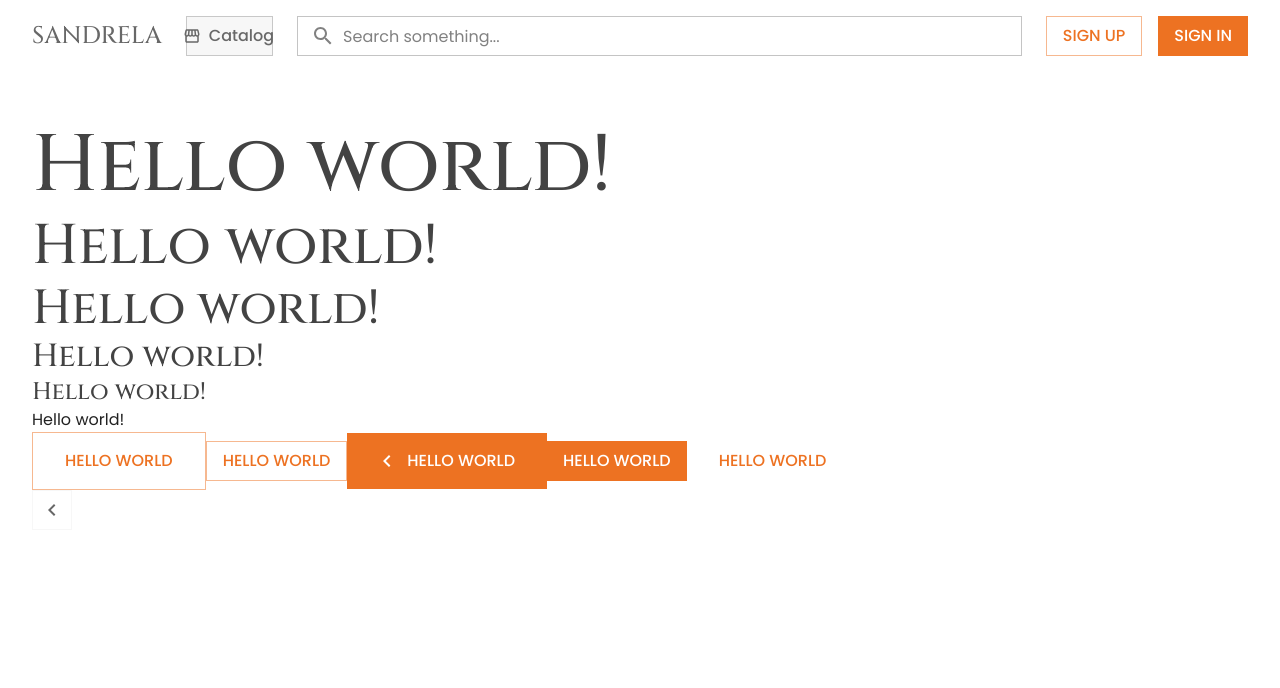
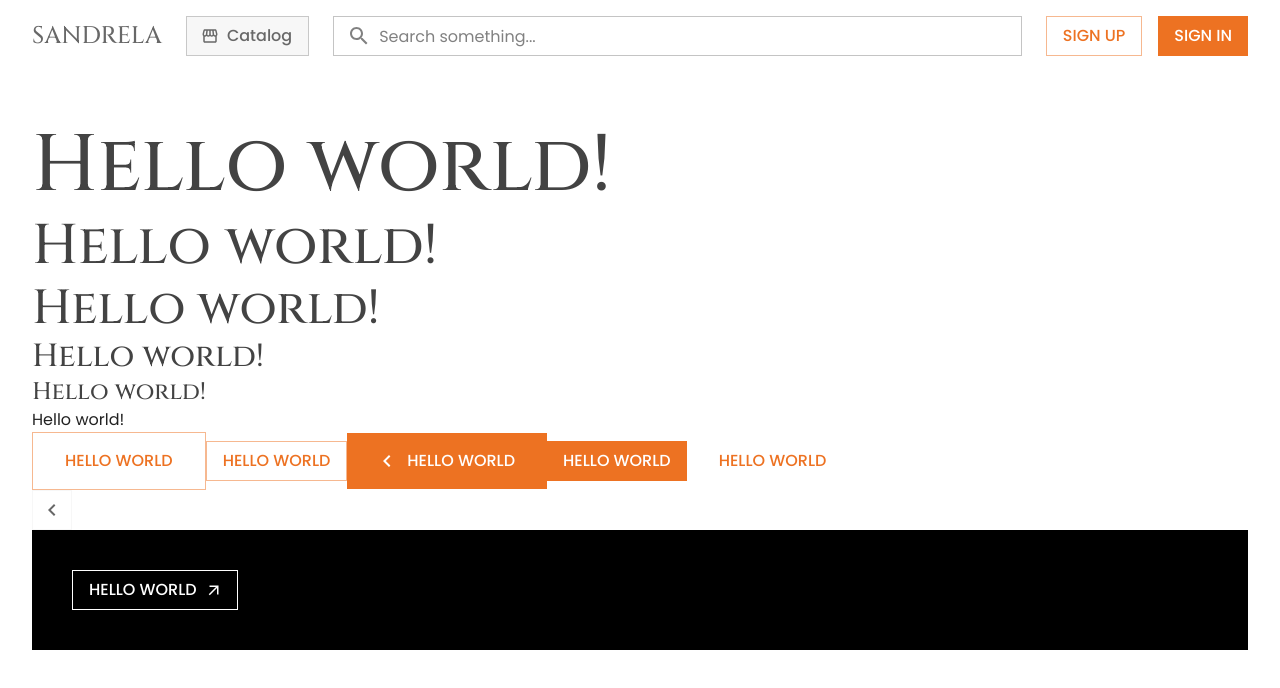
Before and after one commit to berezenko04/wedding-shop, a React (Vite) app in the folder client/: page / in a window 1280 px wide. Shown: the top 688 px of the page. Built offline with nearby package versions, Linux system fonts and the light colour scheme.

Commit message:
feat: added custom white button variant

```diff
--- a/client/src/pages/Homepage/index.tsx
+++ b/client/src/pages/Homepage/index.tsx
@@ -1,4 +1,5 @@
-import { Button, Typography } from "@mui/material";
+import { ArrowOutward } from "@mui/icons-material";
+import { Box, Button, Typography } from "@mui/material";
 
 const HomePage: React.FC = () => {
   return (
@@ -35,6 +36,11 @@ const HomePage: React.FC = () => {
           <path d="M15.41 7.41 14 6l-6 6 6 6 1.41-1.41L10.83 12z" />
         </svg>
       </Button>
+      <Box sx={{ backgroundColor: "black" }} p={5}>
+        <Button variant="outlined" size="small" color="white" endIcon={<ArrowOutward />}>
+          Hello world
+        </Button>
+      </Box>
     </div>
   );
 };
--- a/client/src/theme.ts
+++ b/client/src/theme.ts
@@ -76,6 +76,7 @@ const theme = createTheme({
           borderRadius: 0,
           boxShadow: "none",
           whiteSpace: "nowrap",
+          minWidth: "max-content",
 
           "&:hover": {
             boxShadow: "none",
@@ -144,6 +145,23 @@ const theme = createTheme({
             },
           }),
         },
+        {
+          props: { color: "white" },
+          style: ({ theme }) => ({
+            color: theme.palette.common.white,
+          }),
+        },
+        {
+          props: { variant: "outlined", color: "white" },
+          style: ({ theme }) => ({
+            border: `1px solid ${theme.palette.common.white}`,
+            backgroundColor: "transparent",
+
+            // "&:hover": {
+            //   backgroundColor: theme.palette.grey[100],
+            // },
+          }),
+        },
       ],
     },
     MuiLink: {
--- a/client/src/types/mui.d.ts
+++ b/client/src/types/mui.d.ts
@@ -13,10 +13,10 @@ declare module "@mui/material/styles" {
 declare module "@mui/material/Button" {
   interface ButtonPropsVariantOverrides {
     iconary: true;
-    grey: true;
   }
 
   interface ButtonPropsColorOverrides {
     grey: true;
+    white: true;
   }
 }
```
